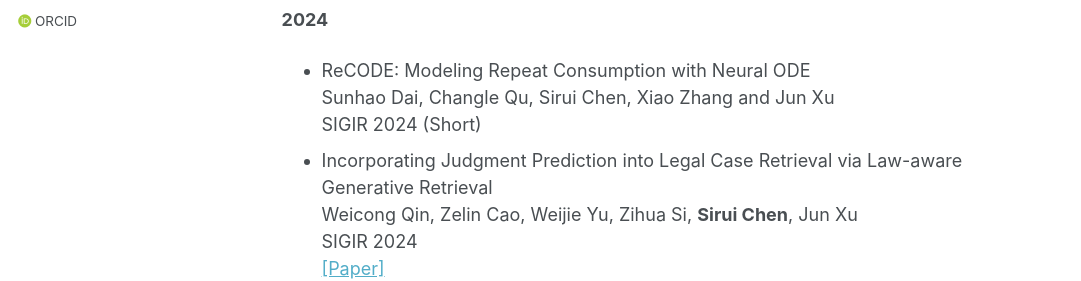
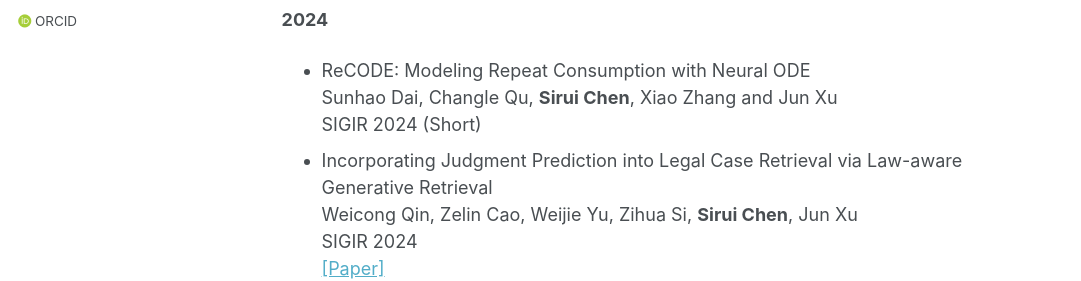
Before and after one commit to csr16/csr16.github.io, a Jekyll site: the page built from _pages/about.md, in a window 1280 px wide and 900 px high. Shown: the part 382-663 px from the top of the window, without its empty margins (0-1081 px from the left). Built offline with Jekyll 4.4.1, drawn with Linux system fonts in a browser that asks for light colours; some web fonts are replaced.

Commit message:
update sigir2024

```diff
--- a/_pages/about.md
+++ b/_pages/about.md
@@ -15,7 +15,7 @@ Publications
 ======
 **2024**
 - ReCODE: Modeling Repeat Consumption with Neural ODE<br>
-Sunhao Dai, Changle Qu, Sirui Chen, Xiao Zhang and Jun Xu<br>
+Sunhao Dai, Changle Qu, __Sirui Chen__, Xiao Zhang and Jun Xu<br>
 SIGIR 2024 (Short)<br>
 - Incorporating Judgment Prediction into Legal Case Retrieval via Law-aware Generative Retrieval<br>
 Weicong Qin, Zelin Cao, Weijie Yu, Zihua Si, __Sirui Chen__, Jun Xu<br>
```
